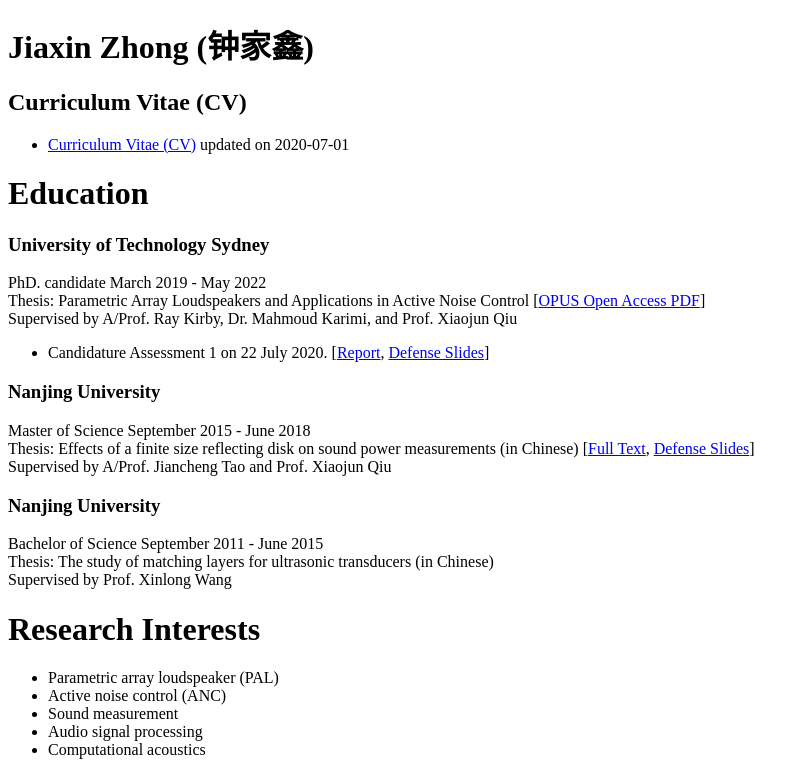
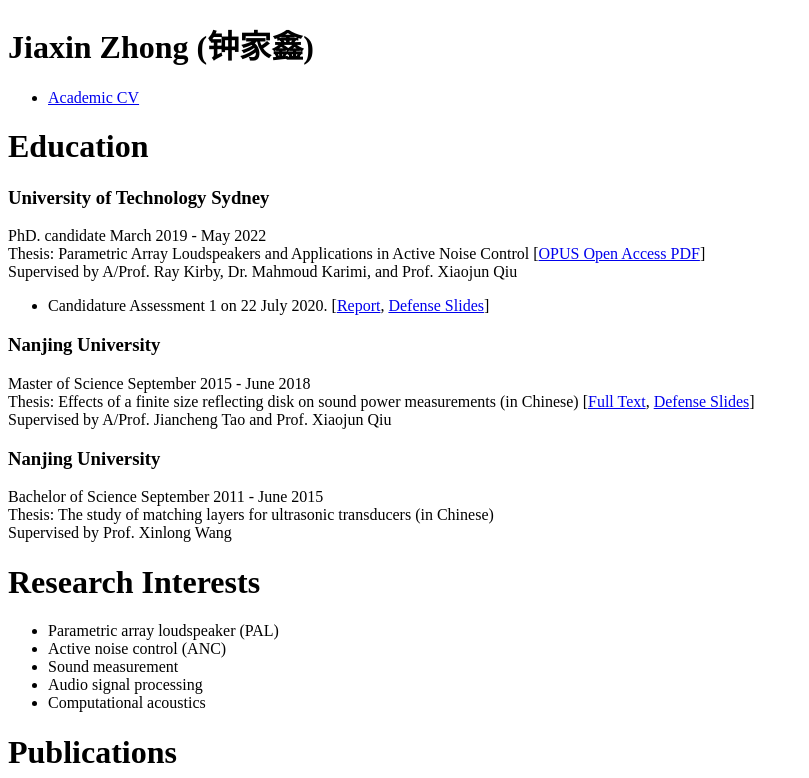
Before and after one commit to JiaxinZhong/JiaxinZhong.github.io, a plain HTML site: page index.htm in a window 1280 px wide. Shown: the top 778 px of the page, without its empty margins (0-809 px from the left). Drawn offline with Linux system fonts and the light colour scheme.

Commit message:
Add academic cv

```diff
--- a/index.htm
+++ b/index.htm
@@ -1,16 +1,14 @@
 <!DOCTYPE html>
 <html>
 	<head>
-		<title>Jiaxin Zhong (钟家鑫)</title>
+		<title>Jiaxin Zhong'</title>
 	</head>
 
 	<body>
 		<h1>Jiaxin Zhong (钟家鑫)</h1>
-		<h2>Curriculum Vitae (CV)</h2>
 		<ul>
 			<li>
-				<!-- <a href="http://qcruxjv36.bkt.clouddn.com/CV-JiaxinZhong-20200701.pdf">Curriculum Vitae (CV)</a> updated on 2020-07-01 -->
-				<a href="attach/CV-JiaxinZhong-20200701.pdf">Curriculum Vitae (CV)</a> updated on 2020-07-01
+				<a href="https://github.com/JiaxinZhong/AcademicCV/blob/main/AcademicCV.pdf">Academic CV</a>
 			</li>
 		</ul>
 		<!-- <p> -->
```
Also changed, not shown: 1 other file.
